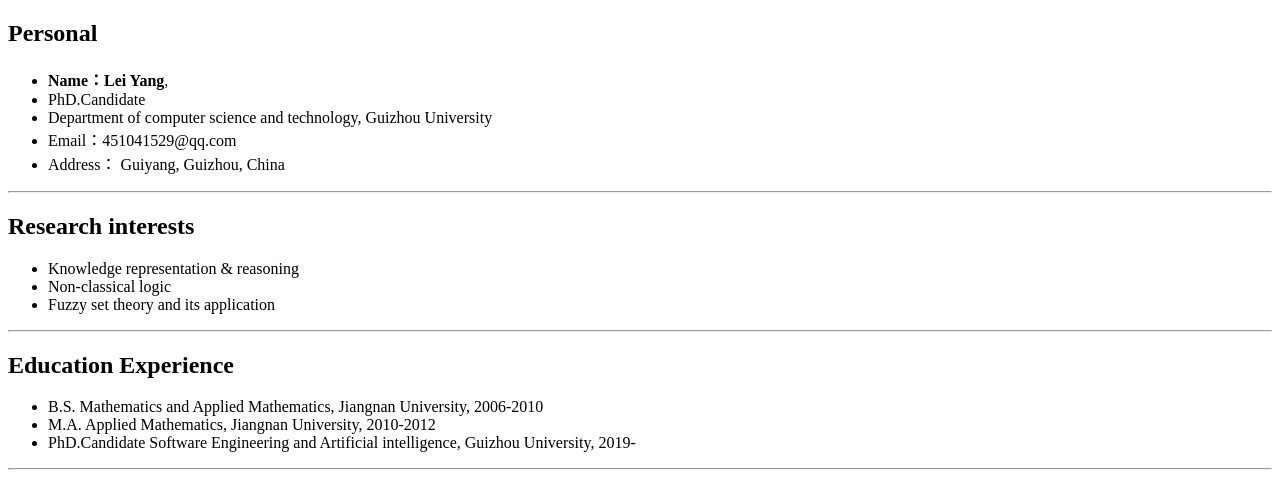
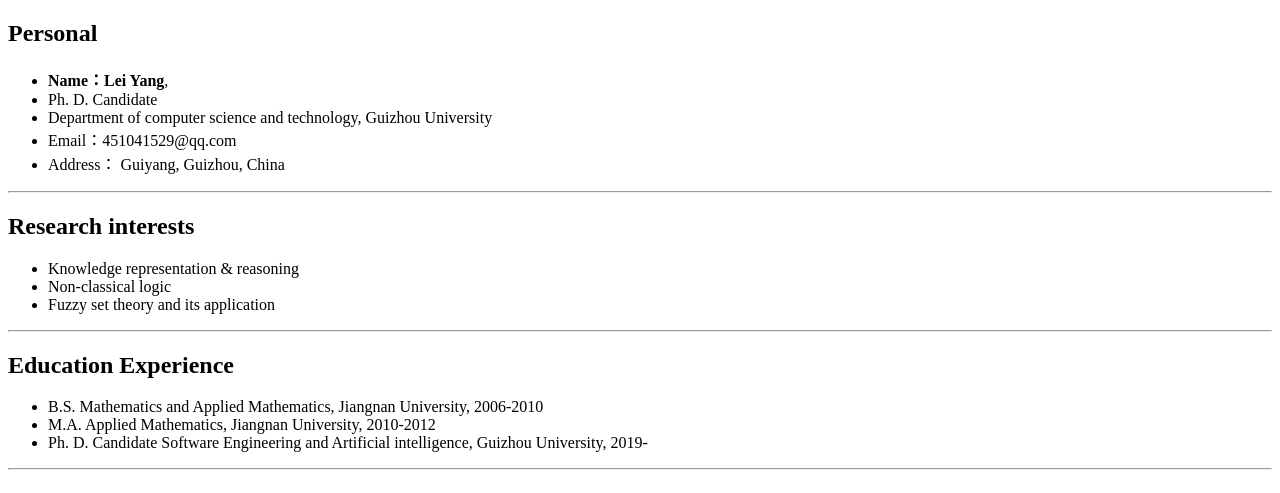
Before and after one commit to studingforever/introduction, a plain HTML site: page index.html in a window 1280 px wide. Shown: the top 493 px of the page. Drawn offline with Linux system fonts and the light colour scheme.

Commit message:
Update index.html

```diff
--- a/index.html
+++ b/index.html
@@ -7,7 +7,7 @@
   	<h2>Personal</h2>
 	  <ul>
 	  <li><strong>Name：Lei Yang</strong></font>,</li>
-		  <li>PhD.Candidate</li>
+		  <li>Ph. D. Candidate</li>
    	  <li>Department of computer science and technology, Guizhou University</li>
 	  <li>Email：451041529@qq.com</li>
     <li>Address： Guiyang, Guizhou, China</li>
@@ -27,7 +27,7 @@
 	<ul>
 	  <li>B.S.  Mathematics and Applied Mathematics, Jiangnan University, 2006-2010</li>
 	  <li>M.A.  Applied Mathematics, Jiangnan University, 2010-2012</li>
-	  <li>PhD.Candidate  Software Engineering and Artificial intelligence, Guizhou University, 2019-</li>
+	  <li>Ph. D. Candidate  Software Engineering and Artificial intelligence, Guizhou University, 2019-</li>
 	</ul>
    <hr/>
 	<h2>Employment</h2>
```
